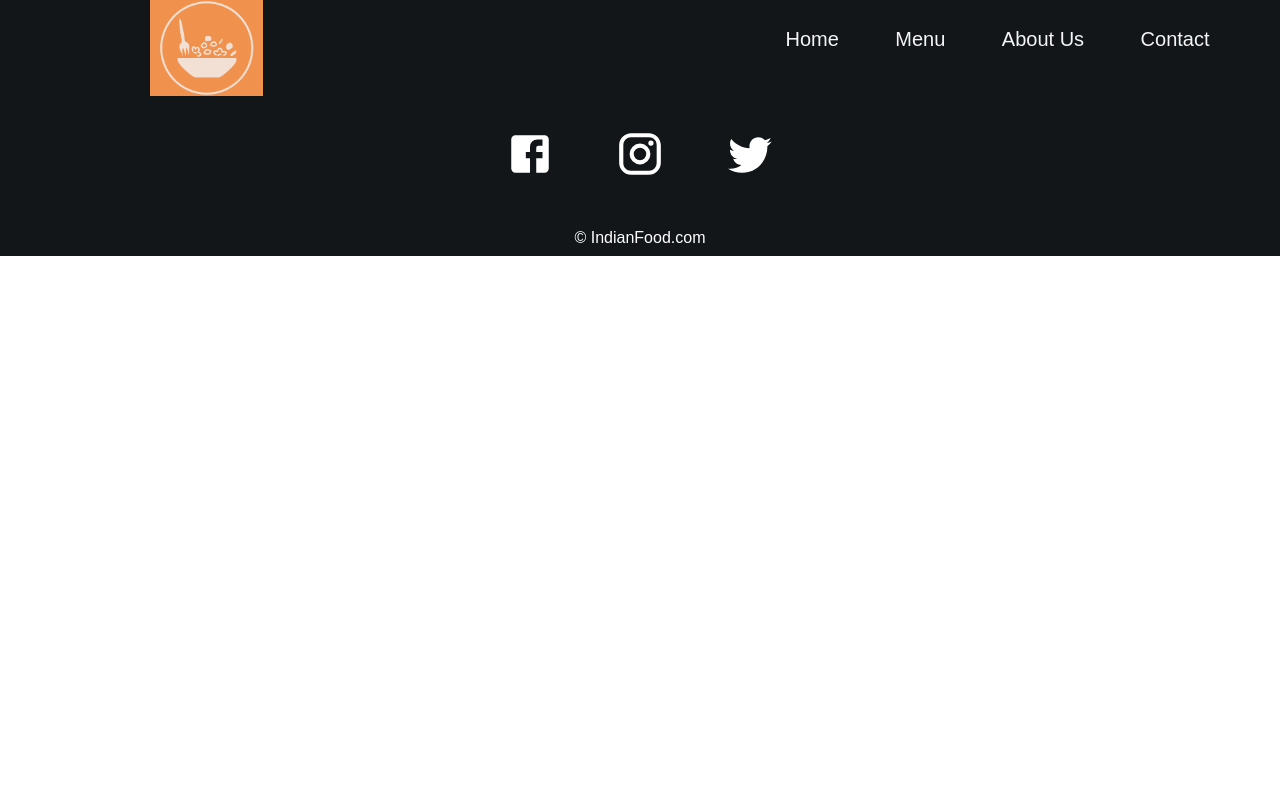
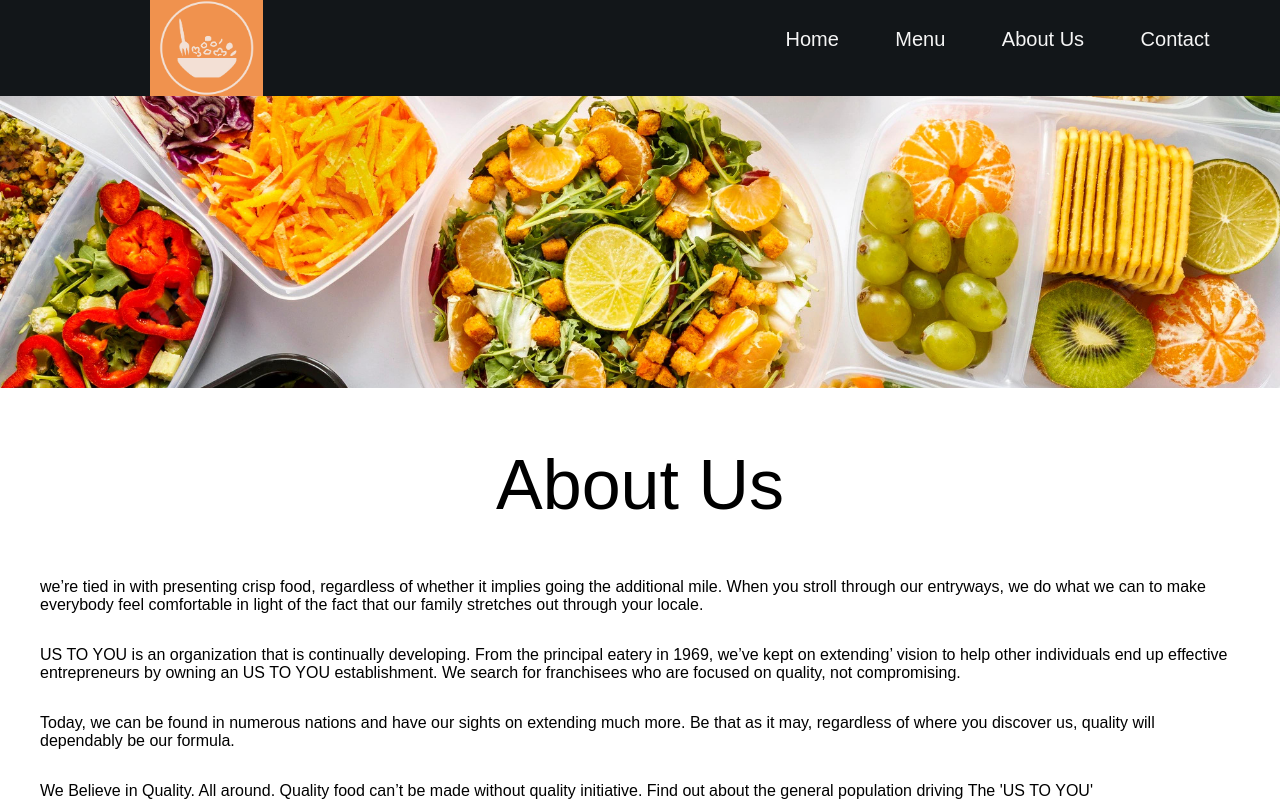
Before and after one commit to Supriya-48/food-ordering-app, a React (Create React App) app: page /about in a window 1280 px wide. Shown: the top 801 px of the page. Built offline with nearby package versions, Linux system fonts and the light colour scheme; the HTML template or start-up script is replaced by a standard one.

Commit message:
Created about us

```diff
--- a/src/App.js
+++ b/src/App.js
@@ -3,7 +3,7 @@ import Navbar from './components/Navbar';
 import {BrowserRouter as Router,Routes,Route} from 'react-router-dom'
 import Home from './pages/Home';
 import Menu from './pages/Menu';
-
+import About from './pages/About'
 import Footer from './components/Footer';
 function App() {
   return (
@@ -13,7 +13,7 @@ function App() {
         <Routes>
           <Route path="/" element={<Home/>}/>
           <Route path="/menu" element={<Menu/>}/>
-
+          <Route path="/about" element={<About/>}/>
         </Routes>
         <Footer/>
       </Router>
--- /dev/null
+++ b/src/Styles/About.css
@@ -0,0 +1,37 @@
+.about {
+    width: 100%;
+    height: 90vh;
+    display: flex;
+    flex-direction: column;
+  }
+
+  .aboutTop {
+    width: 100%;
+    height: 45%;
+    background-position: center;
+    background-repeat: no-repeat;
+    background-size: cover;
+    font-family: "Gill Sans", "Gill Sans MT", Calibri, "Trebuchet MS", sans-serif;
+  }
+
+  .aboutBottom {
+    display: flex;
+    flex-direction: column;
+    height: 55%;
+    align-items: center;
+    margin-top: 50px;
+  }
+
+  .aboutBottom p {
+    width: 1200px;
+  }
+
+  .about .aboutBottom h1 {
+    font-weight: 400;
+    font-size: 70px;
+    color: black;
+    height: 30px;
+    display: flex;
+    justify-content: center;
+    transform: translateY(-40px);
+  }
--- /dev/null
+++ b/src/pages/About.js
@@ -0,0 +1,24 @@
+import React from "react";
+import AboutUs from '../assets/photo.jpg';
+import "../Styles/About.css";
+
+function About(){
+    return(
+        <div className="about">
+            <div className="aboutTop" style={{
+                backgroundImage: `url(${AboutUs})`
+            }}>
+            </div>
+            <div className="aboutBottom">
+                <h1>About Us</h1>
+                <p>we’re tied in with presenting crisp food, regardless of whether it implies going the additional mile. When you stroll through our entryways, we do what we can to make everybody feel comfortable in light of the fact that our family stretches out through your locale.</p>
+                <p><span>                                  US TO YOU is an organization that is continually developing. From the principal eatery in 1969, we’ve kept on extending’ vision to help other individuals end up effective entrepreneurs by owning an US TO YOU establishment. We search for franchisees who are focused on quality, not compromising. </span></p>
+                <p>Today, we can be found in numerous nations and have our sights on extending much more. Be that as it may, regardless of where you discover us, quality will dependably be our formula.</p>
+                <p>We Believe in Quality. All around. Quality food can’t be made without quality initiative. Find out about the general population driving The 'US TO YOU'</p>
+            </div>
+
+        </div>
+    )
+}
+
+export default About;
```
Also changed, not shown: src/assets/photo.jpg (added).
